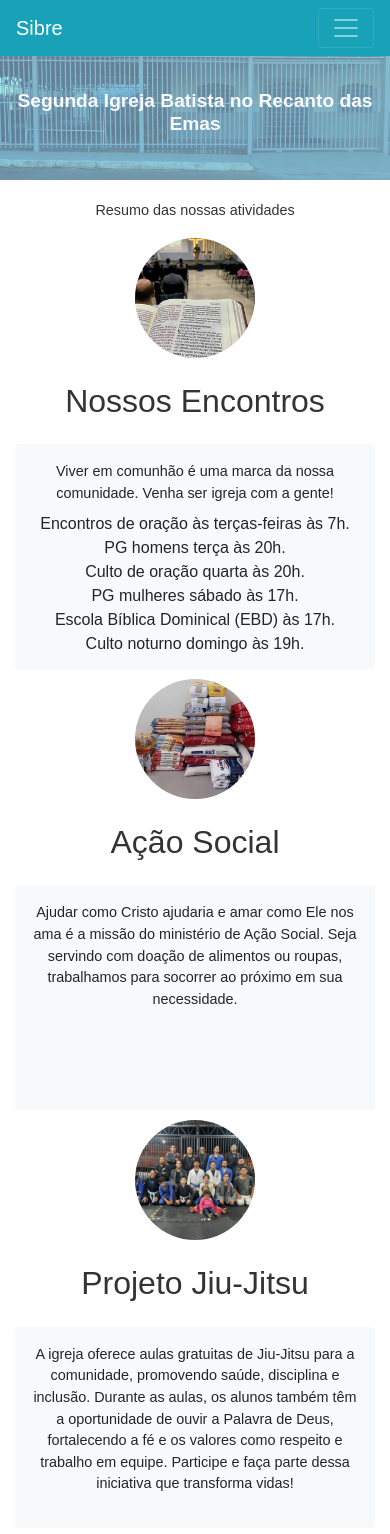
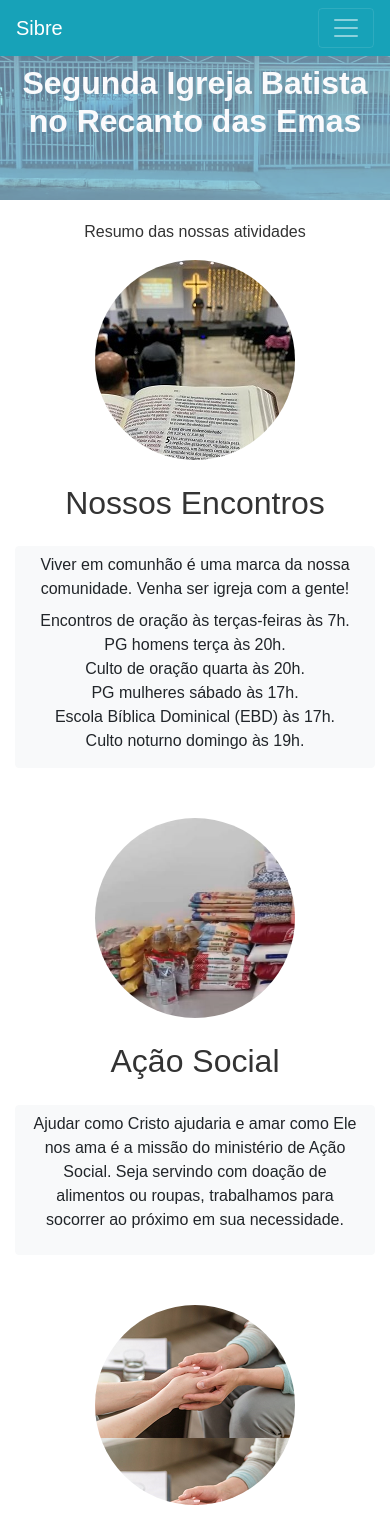
Before and after one commit to Ernilson/Ernilson-front2-sibre-react-next, a Next.js app: page /home in a window 390 px wide. Shown: the top 1534 px of the page. Built offline with nearby package versions, Linux system fonts and the light colour scheme.

Commit message:
Ajustando tamanho - página home.

```diff
--- a/pages/home.js
+++ b/pages/home.js
@@ -50,8 +50,9 @@ function Home({ data }) {
                         display: none; /* Oculta o parágrafo */
                     }
 
-                    .descr-top h2 {
-                        font-size: 1.5rem; /* Reduz o tamanho da fonte do título */
+                    .descr-top h1 {
+                        font-size: 2.0rem; /* Reduz o tamanho da fonte do título */
+                        margin-top: 20px;
                     }
 
                     .descr-top a {
@@ -60,16 +61,12 @@ function Home({ data }) {
                     }
                 }
 
-                @media (max-width: 576px) { /* Para telas menores que 576px */
-                    .descr-top {
-                        height: 180px; /* Reduz ainda mais a altura */
-                    }
+                @media (max-width: 768px) { /* Ajuste para telas menores, como celulares */
+                .col-lg-4 {
+                    text-align: center; /* Garante que o conteúdo nas colunas esteja centralizado */
+                    margin-bottom: 50px; /* Ajusta a margem inferior para reduzir o espaçamento */
+                }
 
-                    .descr-top h1 {
-                        margin-top: 45px; /* Margem menor no título em telas muito pequenas */
-                        font-size: 1.2rem; /* Tamanho menor para o título */
-                    }
-                }
             `}</style>
                 <Container>
                     <style>{`
@@ -86,83 +83,48 @@ function Home({ data }) {
             </Jumbotron>
 
             <Jumbotron fluid className="servicos">
-                <style>{`
-        .servicos {
+                <style>{`.servicos{
             padding-top: 20px;
-            padding-bottom: 60px;
+            padding-buttom:60px;
             background: #FFF;
-            margin-bottom: 0 !important;
-        }
+            margin-bottom: 0ren ! important;
 
-        .circulo1, .circulo2, .circulo3 {
+            }.circulo1{
             width: 200px;
             height: 200px;
-            background-size: cover;
-            background-position: center;
-            border-radius: 50%; /* Torna os elementos circulares */
-            margin: 0 auto; /* Centraliza os círculos */
-        }
+            background-image: url(/templo_interno.jpg);
+            }.centralizar{
+            margin: 0 auto !important;
+            float: none !important;
 
-        .centralizar, .centralizar2, .centralizar3 {
+            }.circulo2{
+            width: 200px;
+            height: 200px;
+            background-image: url(/cesta.png);
+            }.centralizar2{
+            margin: 0 auto !important;
             float: none !important;
-        }
 
-        @media (max-width: 992px) { /* Ajuste para tablets */
-            .circulo1, .circulo2, .circulo3 {
-                width: 150px; /* Reduz o tamanho dos círculos */
-                height: 150px;
-            }
-
-            .col-lg-4 {
-                margin-bottom: 15px; /* Reduz o espaço entre as colunas */
-            }
-
-            .btn-light {
-                height: auto; /* Ajusta a altura do botão para se ajustar ao conteúdo */
-            }
-        }
-
-        @media (max-width: 768px) { /* Ajuste para telas menores, como celulares */
-            .circulo1, .circulo2, .circulo3 {
-                width: 120px; /* Menor ainda para telas pequenas */
-                height: 120px;
-            }
-
-            .col-lg-4 {
-                text-align: center; /* Garante que o conteúdo nas colunas esteja centralizado */
-                margin-bottom: 10px; /* Ajusta a margem inferior para reduzir o espaçamento */
-            }
-
-            .btn-light {
-                height: auto; /* Ajusta os botões */
-                padding: 1rem; /* Adiciona um pouco de espaçamento dentro dos botões */
-            }
-
-            p {
-                font-size: 0.9rem; /* Reduz o tamanho da fonte do texto em dispositivos pequenos */
-            }
-
-            /* Ajusta o link para o tamanho do conteúdo nas telas pequenas */
-            .btn-light a {
-                display: inline-block; /* Faz o link se ajustar ao conteúdo */
-                width: auto; /* Ajusta a largura conforme o conteúdo */
-                padding: 0.5rem 1rem; /* Ajusta o espaçamento ao redor do texto */
-                text-align: center; /* Garante que o texto esteja centralizado dentro do link */
-                box-sizing: border-box; /* Garante que o padding não afete o tamanho total */
-            }
-        }
-    `}</style>
+            }.circulo3{
+            width: 200px;
+            height: 200px;
+            background-image: url(/psicologo.png);
+            }.centralizar3{
+            margin: 0 auto !important;
+            float: none !important;
+            }`}</style>
 
                 <Container className="text-center">
                     <div>
-                        <p>Resumo das nossas atividades</p>
+                <p>Resumo das nossas atividades</p>
+
                     </div>
                     <div className="row">
-                        <div className="col-lg-4 col-md-6 col-12">
-                            <div className="rounded-circle circulo1 centralizar" style={{ backgroundImage: 'url(/templo_interno.jpg)' }} />
+                        <div className="col-lg-4">
+                            <div className="rounded-circle circulo1 centralizar" />
                             <h2 className="mt-4 mb-4">Nossos Encontros</h2>
                             <Link href="/comunhao">
-                                <a className="btn btn-light" style={{ textAlign: 'center', display: 'block', height: 225 }}>
+                                <a className="btn btn-light" style={{ textAlign: 'center', display: 'block' }}>
                                     <p style={{ margin: 0 }}>
                                         Viver em comunhão é uma marca da nossa comunidade. Venha ser igreja com a gente!
                                     </p>
@@ -177,31 +139,29 @@ function Home({ data }) {
                                 </a>
                             </Link>
                         </div>
-                        <div className="col-lg-4 col-md-6 col-12">
-                            <div className="rounded-circle circulo2 centralizar2" style={{ backgroundImage: 'url(/cesta.png)' }} />
+                        <div className="col-lg-4">
+                            <div className="rounded-circle circulo2 centralizar2" />
                             <h2 className="mt-4 mb-4">Ação Social</h2>
                             <Link href="/acao_social">
-                                <a style={{ height: 225 }} className="btn btn-light">
-                                    <p>Ajudar como Cristo ajudaria e amar como Ele nos ama é a missão do ministério de Ação Social. Seja servindo com doação de alimentos ou roupas, trabalhamos para socorrer ao próximo em sua necessidade.</p>
-                                </a>
+                                <a className="btn btn-light"><p>Ajudar como Cristo ajudaria e amar como Ele nos ama é a missão do ministério de Ação Social. Seja servindo com doação de alimentos ou roupas, trabalhamos para socorrer ao próximo em sua necessidade.
+
+                                </p></a>
                             </Link>
                         </div>
-                        <div className="col-lg-4 col-md-6 col-12">
-                            <div className="rounded-circle circulo3 centralizar3" style={{ backgroundImage: 'url(/jiu-jitsu.jpg)' }} />
+                        <div className="col-lg-4">
+                            <div className="rounded-circle circulo3 centralizar3" />
                             <h2 className="mt-4 mb-4">Projeto Jiu-Jitsu</h2>
                             <Link href="/apoio_Psicologico">
-                                <a className="btn btn-light">
-                                    <p>A igreja oferece aulas gratuitas de Jiu-Jitsu para a comunidade, promovendo saúde, disciplina e inclusão. Durante as aulas, os alunos também têm a oportunidade de ouvir a Palavra de Deus, fortalecendo a fé e os valores como respeito e trabalho em equipe. Participe e faça parte dessa iniciativa que transforma vidas!</p>
-                                </a>
+                                <a className="btn btn-light"><p>A igreja oferece aulas gratuitas de Jiu-Jitsu para a comunidade, promovendo saúde, disciplina e inclusão. Durante as aulas, os alunos também têm a oportunidade de ouvir a Palavra de Deus, fortalecendo a fé e os valores como respeito e trabalho em equipe. Participe e faça parte dessa iniciativa que transforma vidas!.</p></a>
                             </Link>
                         </div>
                     </div>
                 </Container>
                 <Link href="/comunhao">
-                    <p style={{ color: 'blue', textDecoration: 'underline', cursor: 'pointer', textAlign: 'center', marginTop: '20px' }}>
-                        Clique aqui para saber mais...
-                    </p>
-                </Link>
+                        <p style={{ color: 'blue', textDecoration: 'underline', cursor: 'pointer', textAlign: 'center',  marginTop: '20px'  }}>
+                            Clique aqui para saber mais...
+                        </p>
+                    </Link>
             </Jumbotron>
             <RodaPe />
         </div>
--- a/pages/oracao.js
+++ b/pages/oracao.js
@@ -142,7 +142,7 @@ const Oracao = () => {
                             <strong>Encontros de oração</strong><br /><br />
                             <p>Nossos encontros de oração ocorre nas terças-feiras às 07:00, e nas quartas às 20:00. Nessas reuniões, nossa
                             equipe de oração estará intercedendo por seus pedidos no altar, clamando ao Deus Altíssimo. Portanto,
-                            <strong>faça seu pedido e conte com o apoio da nossa igreja.</strong></p>
+                            <strong> faça seu pedido e conte com o apoio da nossa igreja.</strong></p>
                             Pedi, e dar-se-vos-á; buscai, e encontrareis; batei, e abrir-se-vos-á...<br />
                             Mateus 7:7 <br />
                         </address>
```
